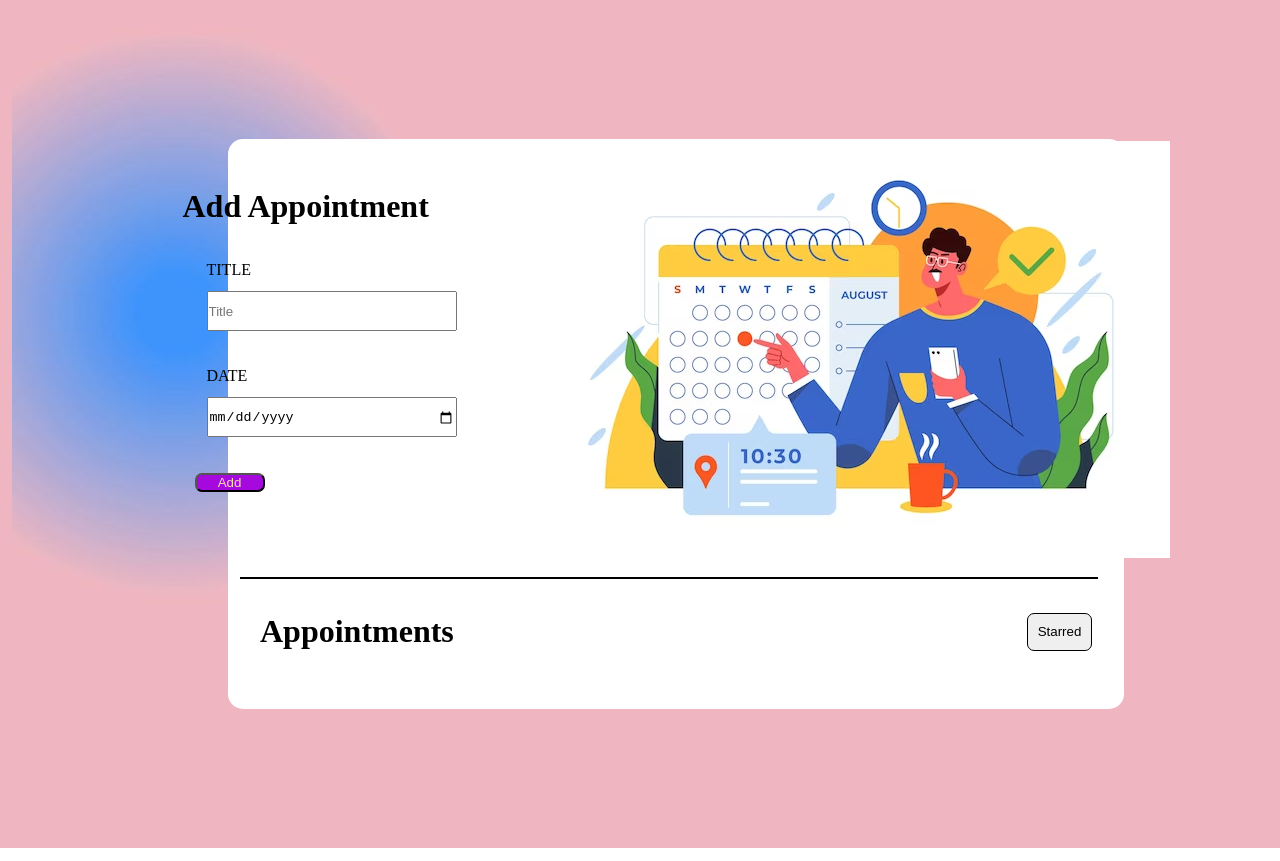
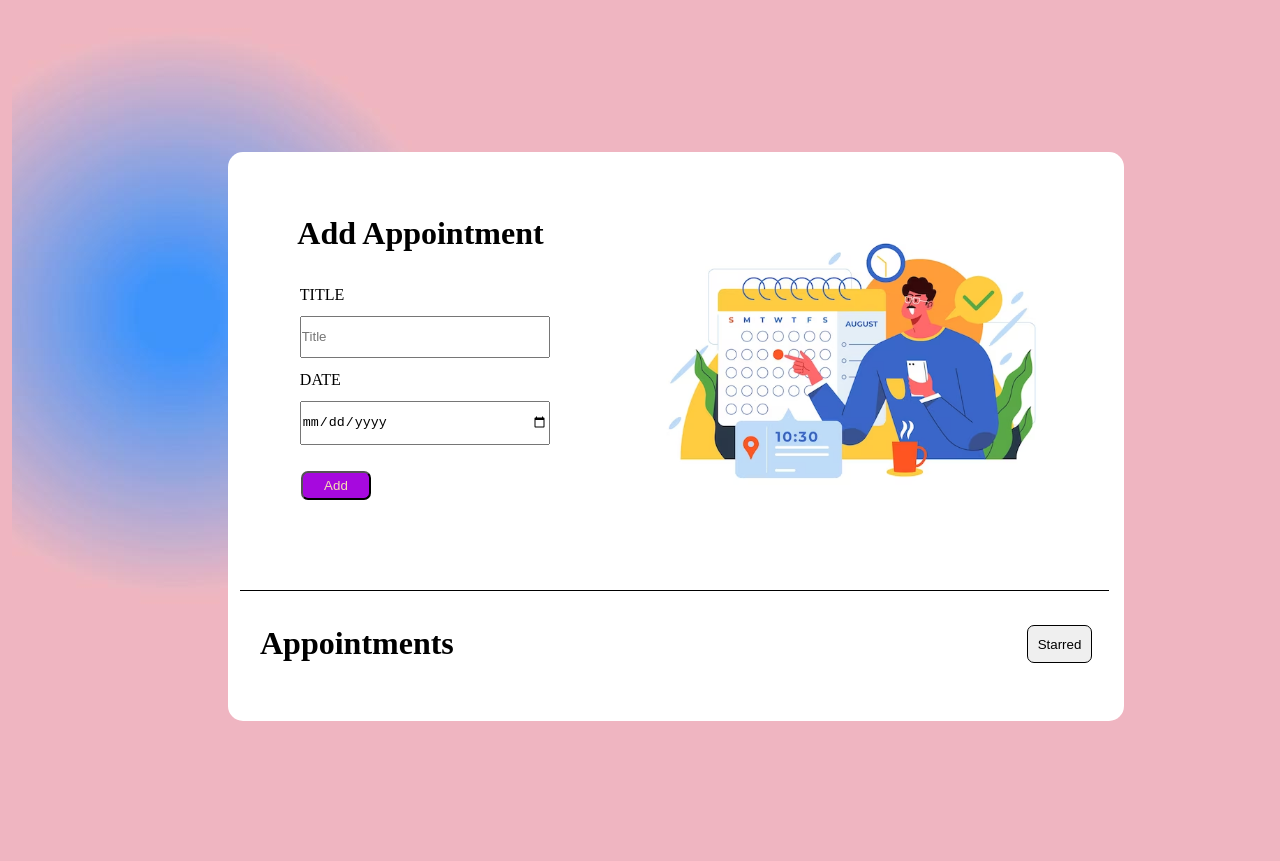
Before and after one commit to tarun08pareta/Appointment-Scheduling-App, a plain HTML site: page index.html in a window 1280 px wide. Shown: the top 861 px of the page. Drawn offline with Linux system fonts and the light colour scheme.

Commit message:
update css

```diff
--- a/style.css
+++ b/style.css
@@ -16,6 +16,7 @@ body{
     justify-content: center;
     align-items: center;
     /* top: 15px; */
+    margin-top: 2%;
 }
 .upper{
     background-color: white;
@@ -52,6 +53,10 @@ body{
     /* justify-content: space-between; */
     /* justify-content: space-between; */
     /* gap: 10px; */
+    margin: 2% 0% 0% 4%;
+}
+.box1 h1{
+    margin: 5% 0% 3% 10%;
 }
 .infomation{
     width: 50%;
@@ -63,7 +68,7 @@ body{
 }
 
 input{
-    height: 40px;
+    height: 70%;
     width: 250px;
 
 }
@@ -77,14 +82,25 @@ label{
   border-radius: 7px;
   background-color: rgb(166, 9, 222);
   color: wheat;
+  margin-top: 15%;
+  margin-left: 15%;
+  padding: 3%;
+  padding-bottom: 12%;
+}
+#Add:hover{
+    background-color: rgb(15, 67, 211);
+  color: wheat;
 }
 
+.box2 img{
+    width: 90%;
+}
 
 .line{
     margin-right: 15px;
     background-color: black;
     height: 1.5px;
-    width: 67vw;
+    /* width: 67vw; */
 }
 
 .container2{
```
